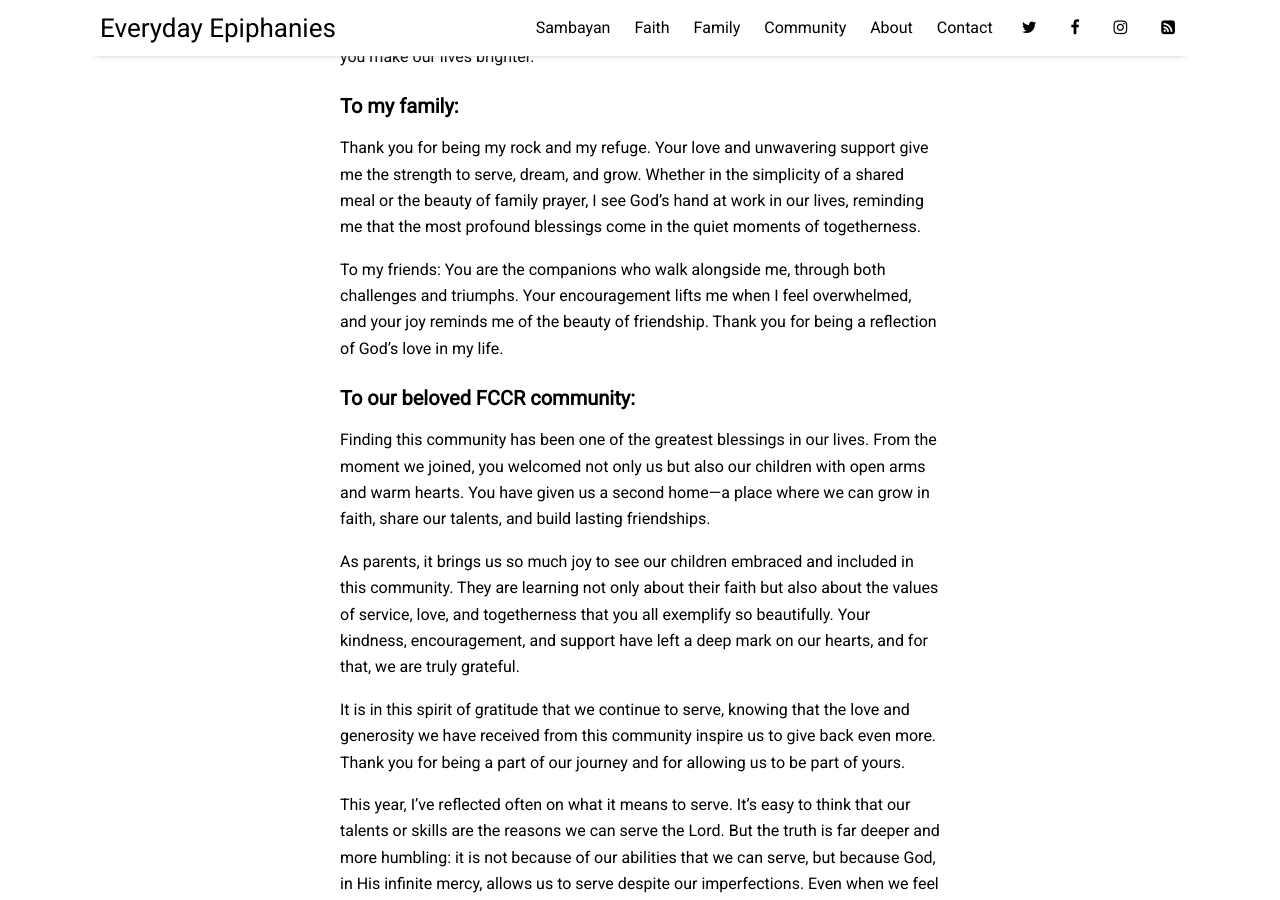
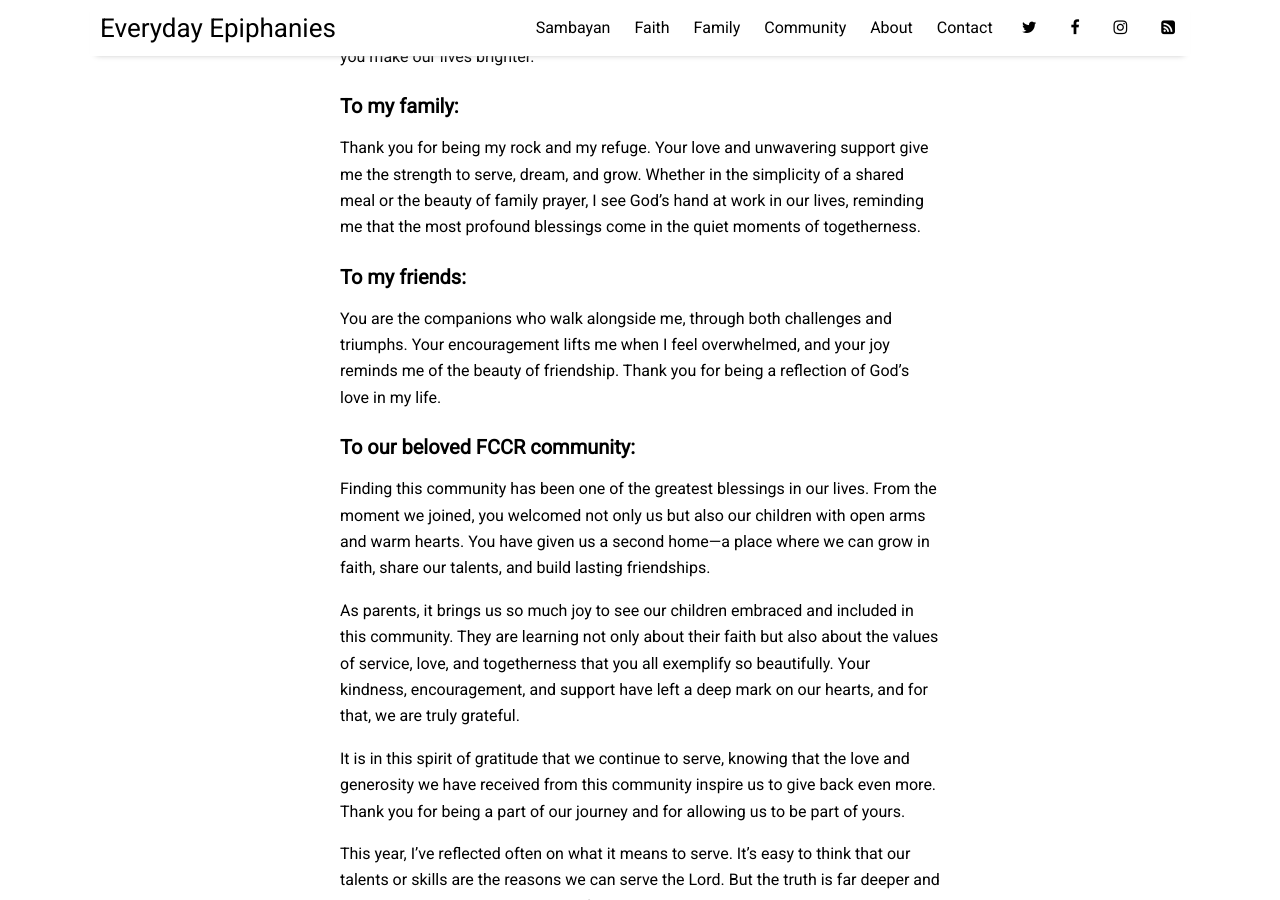
Before and after one commit to sailhenz/sailhenz.github.io, a Jekyll site: the page built from _posts/2024-12-25-open-letter-love-gratitude.md, in a window 1280 px wide and 900 px high, scrolled down 896 px. Built offline with Jekyll 4.4.1, drawn with Linux system fonts in a browser that asks for light colours; nearby versions of some CDN libraries.

```diff
--- a/_posts/2024-12-25-open-letter-love-gratitude.md
+++ b/_posts/2024-12-25-open-letter-love-gratitude.md
@@ -19,7 +19,9 @@ You are my partner, my greatest supporter, and my constant source of strength. Y
 
 Thank you for being my rock and my refuge. Your love and unwavering support give me the strength to serve, dream, and grow. Whether in the simplicity of a shared meal or the beauty of family prayer, I see God’s hand at work in our lives, reminding me that the most profound blessings come in the quiet moments of togetherness.
 
-To my friends: You are the companions who walk alongside me, through both challenges and triumphs. Your encouragement lifts me when I feel overwhelmed, and your joy reminds me of the beauty of friendship. Thank you for being a reflection of God’s love in my life.
+### To my friends:
+
+You are the companions who walk alongside me, through both challenges and triumphs. Your encouragement lifts me when I feel overwhelmed, and your joy reminds me of the beauty of friendship. Thank you for being a reflection of God’s love in my life.
 
 ### To our beloved FCCR community:
 
```
